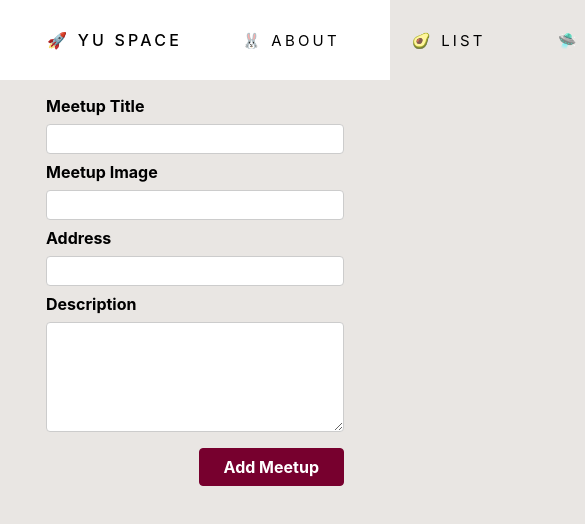
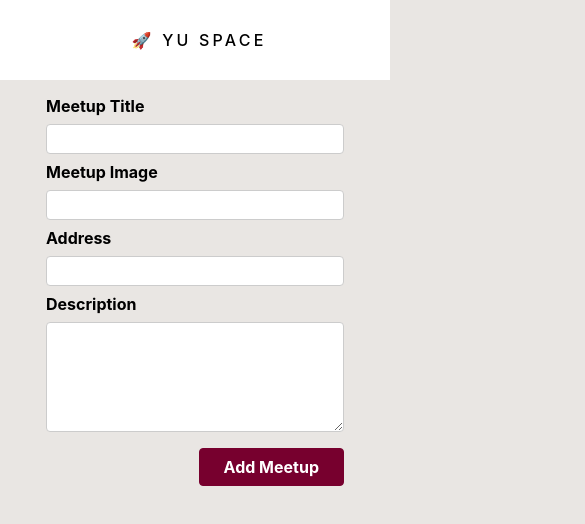
Before and after one commit to wuyuchuan617/NestJS-course, a Next.js app: page /new-meetup in a window 390 px wide. Shown: the top 524 px of the page, 585 px wide, since content can reach past the window. Built offline with nearby package versions, Linux system fonts and the light colour scheme.

Commit message:
update header mobile

```diff
--- a/components/layout/MainNavigation.module.css
+++ b/components/layout/MainNavigation.module.css
@@ -45,3 +45,13 @@
   background-color: #f0ebf7;
   color: #04060e;
 }
+
+@media (max-width: 650px) {
+  .header ul {
+    display: none;
+  }
+
+  .header {
+    justify-content: center;
+  }
+}
```
